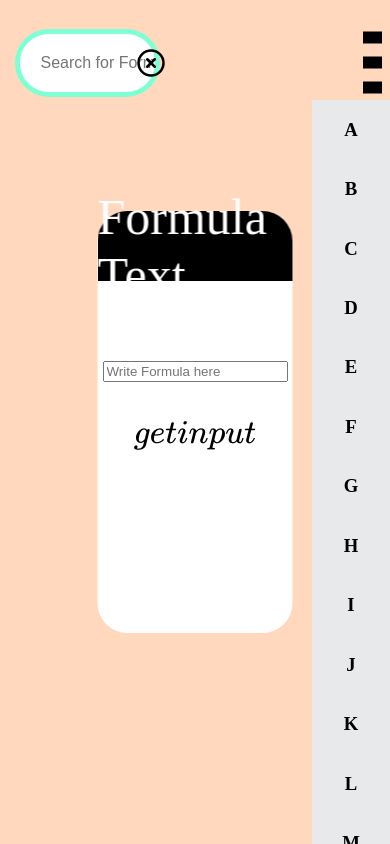
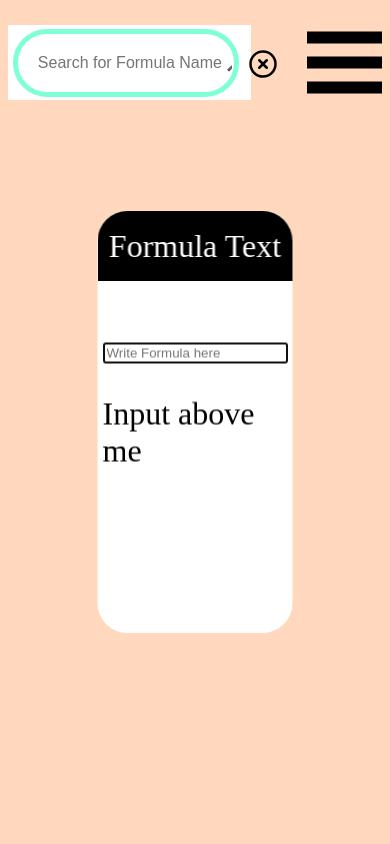
Before and after one commit to AnimeNyaruko/Web, a plain HTML site: page FormulaPage/FormulaPage.html in a window 390 px wide. Drawn offline with nearby package versions, Linux system fonts and the light colour scheme.

Commit message:
Add files via upload

```diff
--- a/FormulaPage/FormulaPage.html
+++ b/FormulaPage/FormulaPage.html
@@ -11,12 +11,14 @@
 </head>
 <body>
     <nav>
+        <div id="SearchContainer">
             <input type="text" id="Search" placeholder="Search for Formula Name 🔎">
             <svg id="DeleteText" xmlns="http://www.w3.org/2000/svg" width="24" height="24" viewBox="0 0 24 24" fill="none" stroke="#000" stroke-width="2" stroke-linecap="round" stroke-linejoin="round">
                 <circle cx="12" cy="12" r="10"/>
                 <line x1="15" y1="9" x2="9" y2="15"/>
                 <line x1="9" y1="9" x2="15" y2="15"/>
             </svg>
+        </div>
         <div id="SelectionMenu">
             <div id="path1"></div>
             <div id="path2"></div>
@@ -29,7 +31,7 @@
         </header>
         <article >
             <input type="text" id="WritingF" placeholder="Write Formula here">
-            <p id="FView">\(getinput\)</p>
+            <p id="FView">Input above me</p>
         </article>
     </article>
     <aside id="FMenu">
--- a/FormulaPage/FormulaWriting.js
+++ b/FormulaPage/FormulaWriting.js
@@ -1,4 +1,6 @@
 var inputF = document.getElementById("WritingF");
+inputF.focus();
+
 
 var FViewer = document.getElementById("FView");
 
@@ -12,13 +14,11 @@ function typeset(code) {
   return promise;
 }
 
-// var promise = new Promise(onWriting);
-
 function onWriting(event){
-    loops = setInterval(()=>{
-        if(inputF.value != "" && event.data !== "\\"){
-
-
+    var word = String(event.data);
+    // console.log(word);
+    if(word.includes(String.fromCharCode(92)) == false)
+        if(inputF.value != ""){
             //Converting input value to string
             var temp = inputF.value;
             temp = String(temp);
@@ -26,14 +26,18 @@ function onWriting(event){
             //Output input value
             var text = "$$"+temp+"$$";
             FViewer.innerHTML = text;
-            MathJax.typesetPromise();
+            MathJax.typesetPromise().catch((error)=>{
+                console.log("error occured");
+                window.location.reload();
+            });
         }
-    },2500);
+        else FViewer.innerHTML = "";
 }
 
-function doneWriting(){
+function doneWriting(event){
+    console.log(event);
     clearInterval(loops);
 }
 
-inputF.addEventListener("focus",onWriting);
+inputF.addEventListener("input",onWriting);
 inputF.addEventListener("blur",doneWriting);
--- a/FormulaPage/MainCss.css
+++ b/FormulaPage/MainCss.css
@@ -30,7 +30,7 @@ body {
 #FName p{
     position: absolute;
     color: white;
-    font-size:50px;
+    font-size:350%;
 }
 
 nav {
@@ -41,20 +41,36 @@ nav {
     /* background: black; */
 }
 
+nav #SearchContainer{
+    height: 100%;
+    width: 65%;
+    background: white;
+}
+
 nav #Search{
-    width: 30%;
+    width: 80%;
     height: 75%;
     border-radius: 40px;
     outline: none;
     border-style: solid;
     border-width: 5px;
-    position: absolute;
+    position: relative;
     top: 50%;
     left: 2%;
     transform: translateY(-50%);
     border-color:aquamarine;
     padding-left: 20px;
     font-size: 100%;
+    margin-right: 10px;
+}
+
+#DeleteText {
+    position: relative;
+    top: -55%;
+    left: 100%;
+    transform: translateX(-100%) scale(1.25);
+    cursor:pointer;
+    display: block;
 }
 
 nav #SelectionMenu{
@@ -62,7 +78,7 @@ nav #SelectionMenu{
     right: 0%;
     top: 50%;
     transform:translateY(-50%);
-    width: 5%;
+    width: 75px;
     height: 100%;
     /* background: white; */
     display: flex;
@@ -90,7 +106,7 @@ article article{
 }
 
 aside {
-    display: flex;
+    display: none;
     /* opacity: 0; */
     position: fixed;
     /* box-sizing:border-box; */
@@ -116,11 +132,14 @@ aside .Alphabet{
     cursor: pointer;
 }
 
-#DeleteText {
-    position: relative;
-    top: 50%;
-    left: 35%;
-    transform: translateY(-50%) scale(1.25);
-    cursor:pointer;
-    display: block;
+@media only screen and (max-width: 1280px){
+    #DeleteText{
+        transform: scale(1.25);
+    }
+
 }
+@media only screen and (max-width: 610px){
+    #FName p{
+        font-size: xx-large;
+    }
+}
```
Lines whose indentation alone changed are shown as unchanged.
